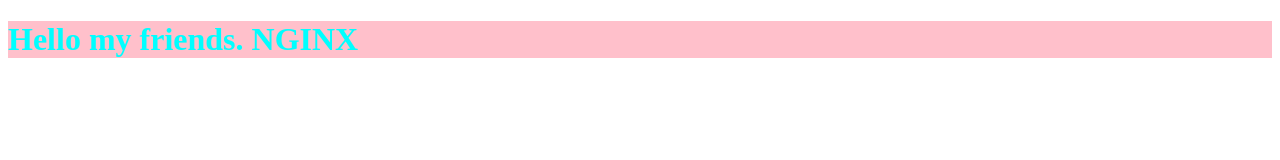
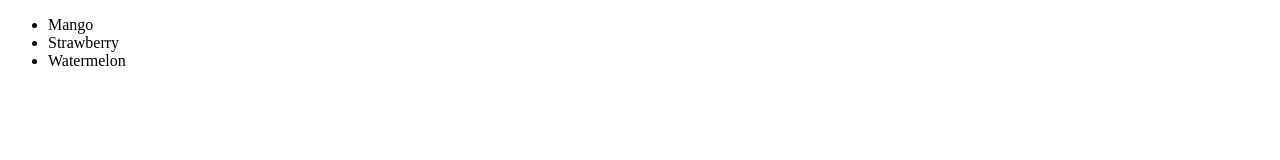
Before and after one commit to kitou88C39/Ngnix_Beginner, a plain HTML site: page fruits/index.html in a window 1280 px wide. Drawn offline with Linux system fonts and the light colour scheme; files that its build step writes are made by us from their sources.

Commit message:
fruits/index.htmlを作成する

```diff
--- a/fruits/index.html
+++ b/fruits/index.html
@@ -3,9 +3,12 @@
   <head>
     <meta charset="utf-8" />
     <title>NGINX project</title>
-    <link rel="stylesheet" href="./styles.css" />
   </head>
   <body>
-    <h1>Hello my friends. NGINX</h1>
+    <ul>
+      <li>Mango</li>
+      <li>Strawberry</li>
+      <li>Watermelon</li>
+    </ul>
   </body>
 </html>
```
